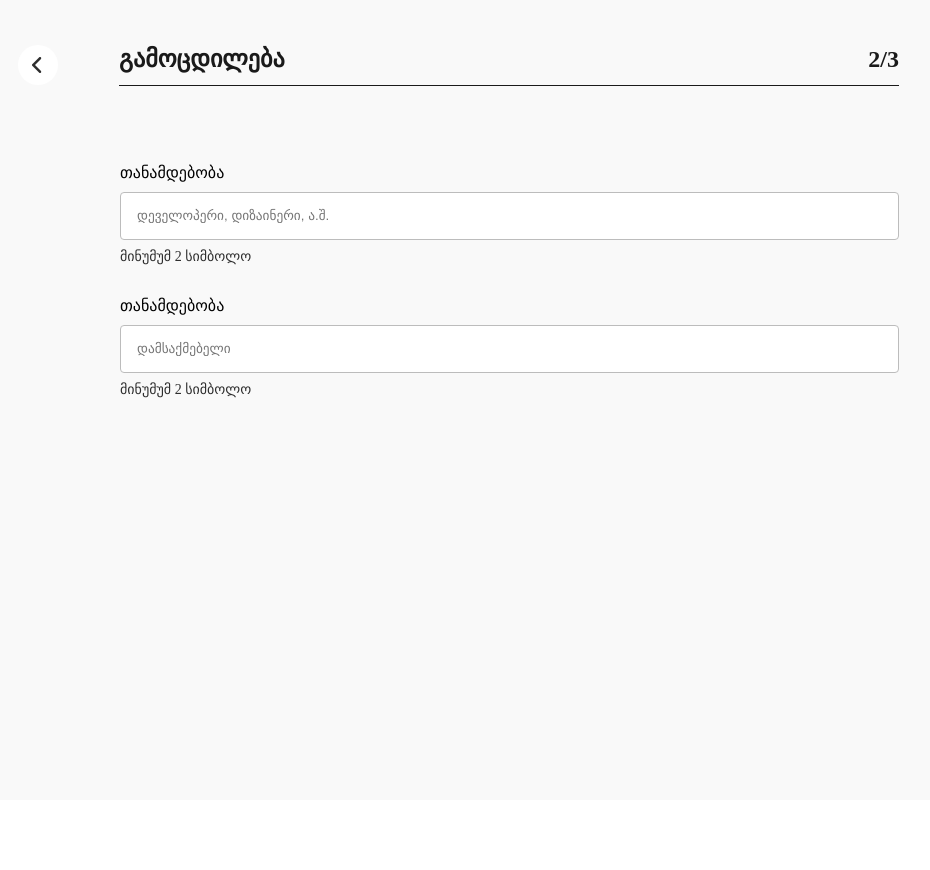
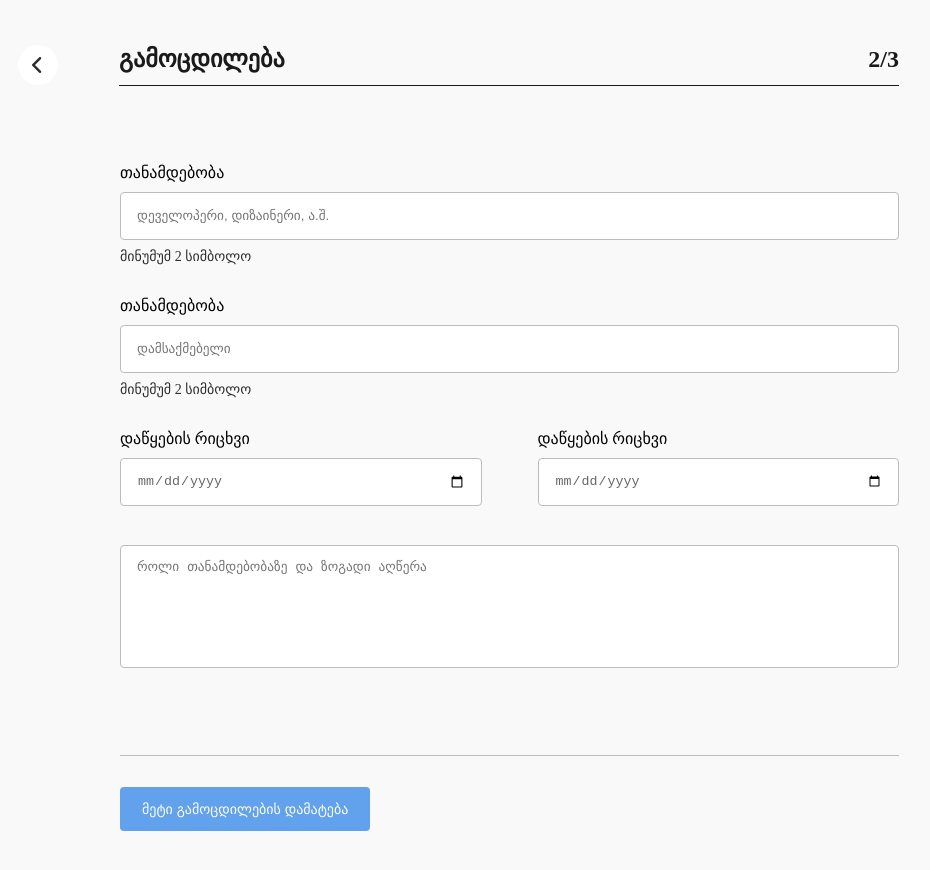
Before and after one commit to beqa200/team-5, a React (Vite) app: page /Experience in a window 1280 px wide. Shown: the top 870 px of the page, without its empty margins (30-960 px from the left). Before the commit the page ends 800 px from the top, so only its background shows below. Built offline with nearby package versions, Linux system fonts and the light colour scheme.

Commit message:
feat: add all inputs

```diff
--- a/src/components/EducationForm.tsx
+++ b/src/components/EducationForm.tsx
@@ -123,7 +123,7 @@ const Line = styled.div`
   border-top: 1px solid #bcbcbc;
 `;
 
-const LightSkyButton = styled.button`
+export const LightSkyButton = styled.button`
   display: flex;
   flex-direction: column;
   justify-content: center;
--- a/src/components/exprerienceComp/Header.tsx
+++ b/src/components/exprerienceComp/Header.tsx
@@ -13,7 +13,6 @@ export default function Header() {
     </HeaderDiv>
   );
 }
-
 
 const ArrowDiv = styled.div`
   width: 40px;
--- a/src/components/exprerienceComp/Input.tsx
+++ b/src/components/exprerienceComp/Input.tsx
@@ -1,14 +1,28 @@
 import styled from "styled-components";
 
-const Input: React.FC<{
+interface InputProps {
   labelTxt: string;
-  children: string;
-  errorTxt: string;
-}> = ({ labelTxt, children, errorTxt }) => {
+  children?: string;
+  errorTxt?: string;
+  type: string;
+  height?: string;
+}
+
+const Input: React.FC<InputProps> = ({
+  labelTxt,
+  children,
+  errorTxt,
+  type,
+  height,
+}) => {
   return (
     <div>
       <Label>{labelTxt}</Label>
-      <Inputs placeholder={children} />
+      <Inputs
+        placeholder={type === "text" ? children : ""}
+        type={type}
+        height={height}
+      />
       <p style={{ marginTop: "8px", fontSize: "14px", color: "#2e2e2e" }}>
         {errorTxt}
       </p>
@@ -16,22 +30,22 @@ const Input: React.FC<{
   );
 };
 
-const Label = styled.label`
+export const Label = styled.label`
   font-size: 16px;
   font-weight: 500;
   line-height: 1.31;
 `;
 
-const Inputs = styled.input`
+const Inputs = styled.input<{ height?: string }>`
   width: -webkit-fill-available;
-  height: 48px;
-  display: flex;
-  align-items: center;
+  height: ${({ height }) => height || "48px"};
   padding-left: 16px;
   color: rgba(0, 0, 0, 0.6);
   margin-top: 8px;
   border: solid 1px #bcbcbc;
   background-color: #fff;
   border-radius: 4px;
+  padding-right: 15px;
 `;
+
 export default Input;
--- a/src/pages/Experience.tsx
+++ b/src/pages/Experience.tsx
@@ -1,6 +1,7 @@
 import styled from "styled-components";
 import Header from "../components/exprerienceComp/Header";
-import Input from "../components/exprerienceComp/Input";
+import Input, { Label } from "../components/exprerienceComp/Input";
+import { LightSkyButton } from "../components/EducationForm";
 
 export default function Experience() {
   return (
@@ -8,12 +9,40 @@ export default function Experience() {
       <Header />
       <section style={{ marginTop: "77px", paddingLeft: "102px" }}>
         <div style={{ display: "flex", gap: "31px", flexDirection: "column" }}>
-          <Input labelTxt="თანამდებობა" errorTxt="მინუმუმ 2 სიმბოლო">
+          <Input
+            type="text"
+            labelTxt="თანამდებობა"
+            errorTxt="მინუმუმ 2 სიმბოლო"
+          >
             დეველოპერი, დიზაინერი, ა.შ.
           </Input>
-          <Input labelTxt="თანამდებობა" errorTxt="მინუმუმ 2 სიმბოლო">
+          <Input
+            type="text"
+            labelTxt="თანამდებობა"
+            errorTxt="მინუმუმ 2 სიმბოლო"
+          >
             დამსაქმებელი
           </Input>
+          <div style={{ display: "flex", gap: "56px" }}>
+            <div style={{ width: "calc(50% - 23px)" }}>
+              <Input type="date" labelTxt="დაწყების რიცხვი"></Input>
+            </div>
+            <div style={{ width: "calc(50% - 23px)" }}>
+              <Input type="date" labelTxt="დაწყების რიცხვი"></Input>
+            </div>
+          </div>
+          <TextArea placeholder="როლი თანამდებობაზე და ზოგადი აღწერა"></TextArea>
+          <div
+            style={{
+              marginTop: "56px",
+              height: "1px",
+              width: "100%",
+              backgroundColor: "#bcbcbc",
+            }}
+          ></div>
+          <div style={{ width: "289px" }}>
+            <LightSkyButton>მეტი გამოცდილების დამატება</LightSkyButton>
+          </div>
         </div>
       </section>
     </MainDiv>
@@ -26,3 +55,12 @@ const MainDiv = styled.div`
   padding: 45px 149px 65px 48px;
   min-height: 100vh;
 `;
+
+const TextArea = styled.textarea`
+  height: 123px;
+  padding-left: 16px;
+  padding-top: 13px;
+  resize: none;
+  border: solid 1px #bcbcbc;
+  border-radius: 4px;
+`;
```
Also changed, not shown: src/index.css (line endings or trailing spaces).
